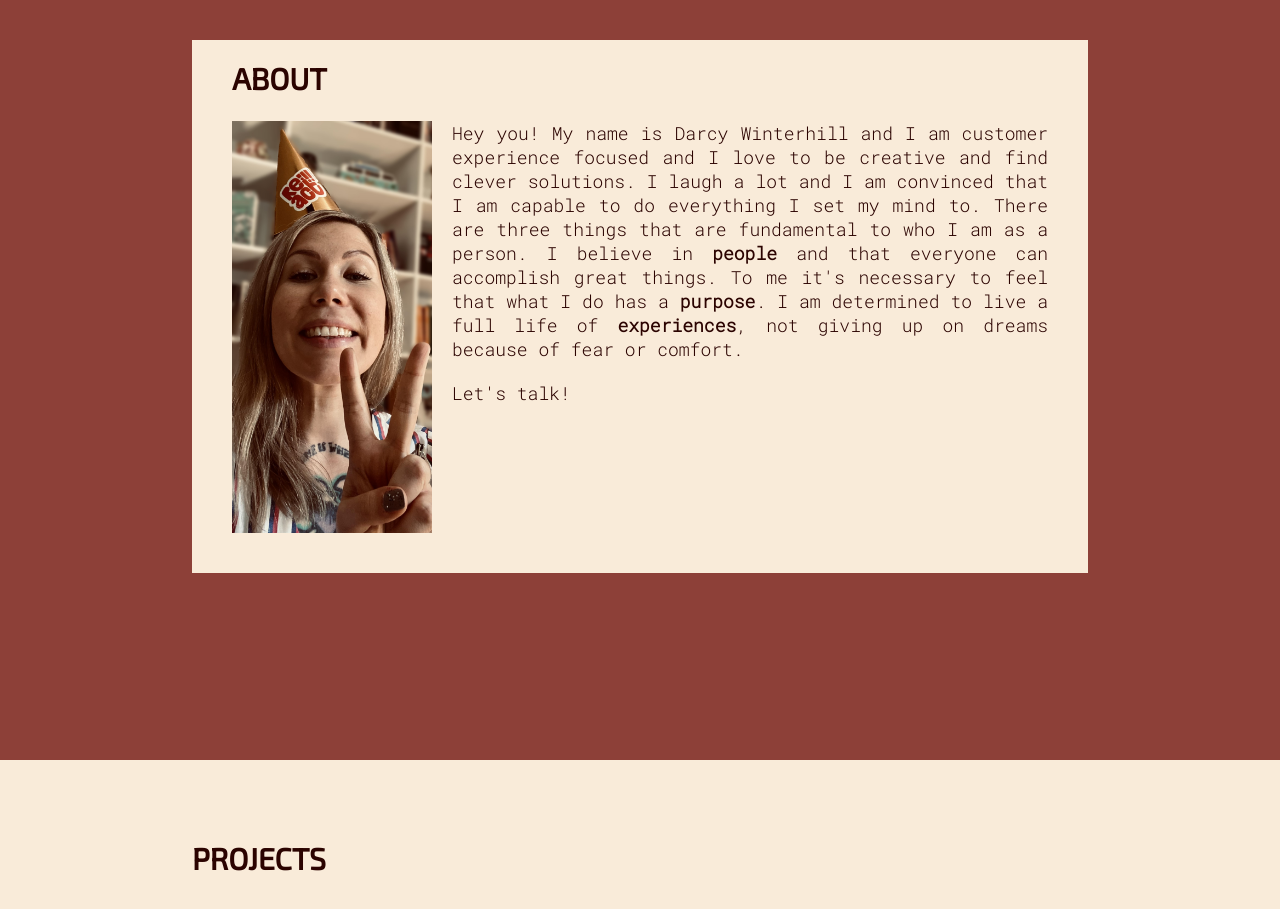
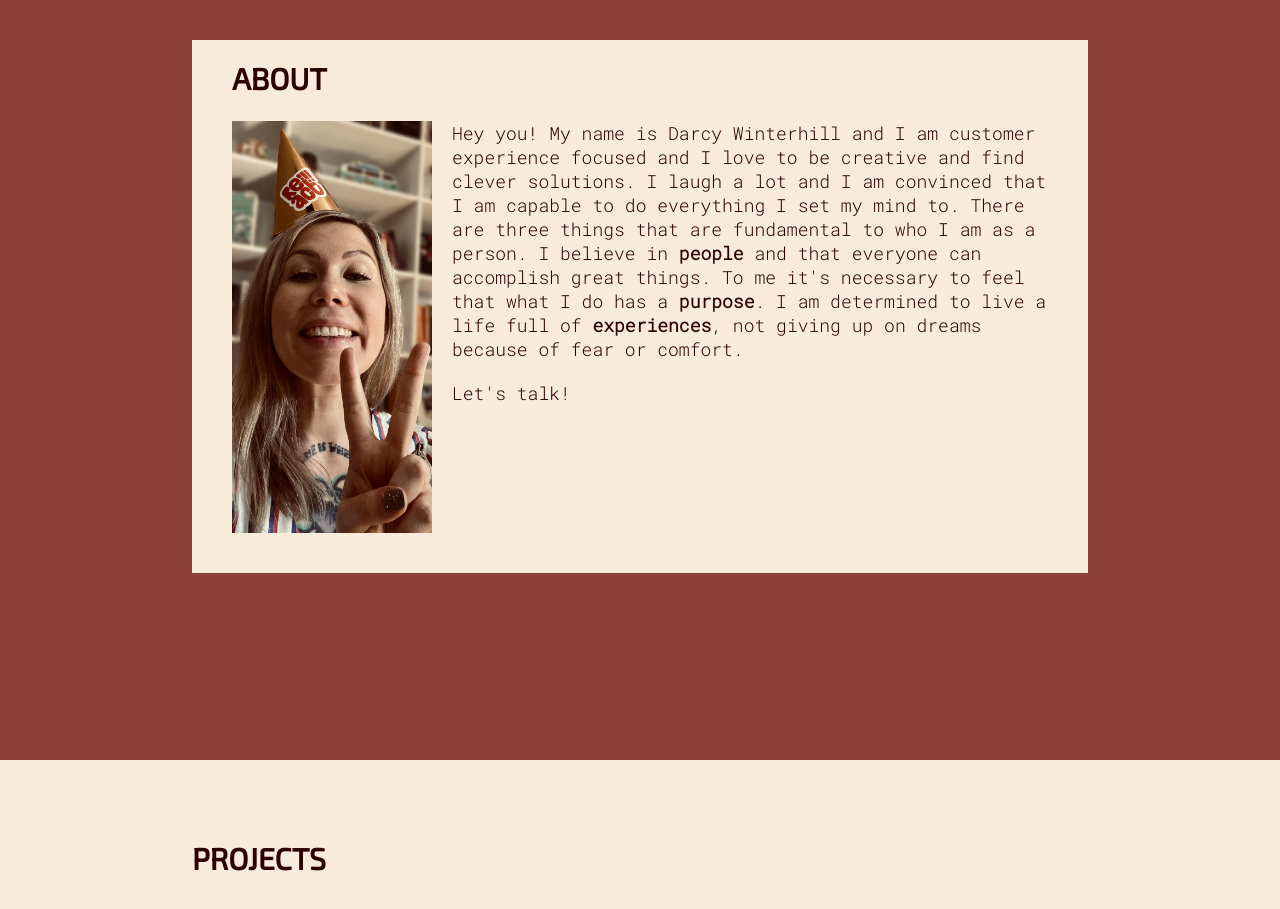
Before and after one commit to darcywinterhill/webdev_portfolio, a React (Create React App) app: page / in a window 1280 px wide. Shown: the part 840-1749 px from the top of the page. Built offline with nearby package versions, Linux system fonts and the light colour scheme.

Commit message:
changed css on about page

```diff
--- a/src/components/pages/AboutPage.js
+++ b/src/components/pages/AboutPage.js
@@ -19,7 +19,7 @@ const AboutPage = () => {
             There are three things that are fundamental to who I am as a person.
             I believe in <strong>people</strong> and that everyone can accomplish great things.
             To me it's necessary to feel that what I do has a <strong>purpose</strong>.
-            I am determined to live a full life of <strong>experiences</strong>,
+            I am determined to live a life full of <strong>experiences</strong>,
             not giving up on dreams because of fear or comfort.
           </p>
           <br />
--- a/src/components/pages/styling/AboutPage.css
+++ b/src/components/pages/styling/AboutPage.css
@@ -17,7 +17,7 @@
 }
 
 .AboutContentWrapper > p {
-  text-align: justify;
+  text-align: left;
 }
 
 /* TABLET VIEW */
```
